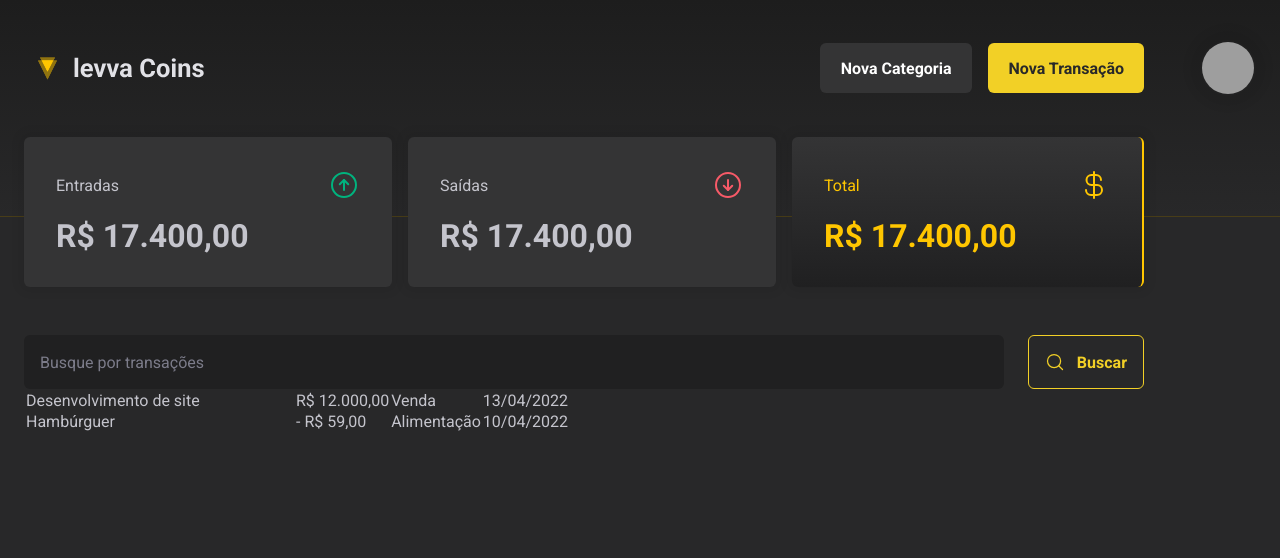
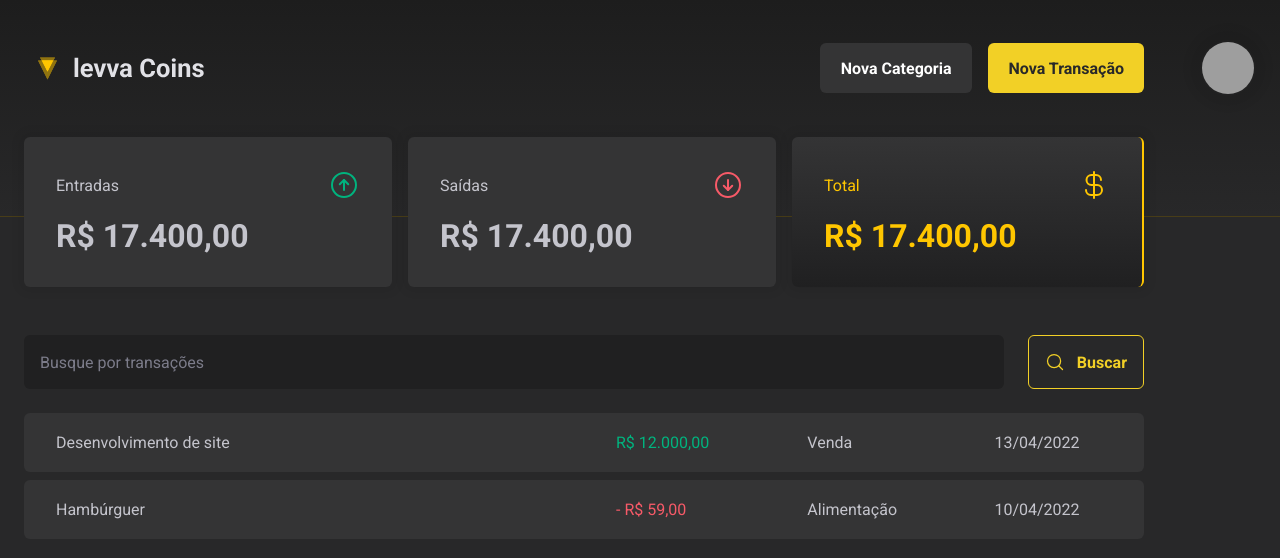
Before and after one commit to jemluz/levva-coins-ensaio, a React (Vite) app: page /home in a window 1280 px wide. Shown: the top 558 px of the page. Built offline with nearby package versions, Linux system fonts and the light colour scheme; grey boxes are pictures that could not be loaded.

Commit message:
Estilização - Tabela II
- Estilização do TransactionsContainer.
- Estilização do TransactionsTable.
- Criação da interface PriceHighlightProps.
- Estilização do PriceHighlight.

```diff
--- a/src/pages/Home/index.tsx
+++ b/src/pages/Home/index.tsx
@@ -17,7 +17,7 @@ export function Home() {
             <tr>
               <td width="50%">Desenvolvimento de site</td>
               <td>
-                <PriceHighlight>R$ 12.000,00</PriceHighlight>
+                <PriceHighlight variant="income">R$ 12.000,00</PriceHighlight>
               </td>
               <td>Venda</td>
               <td>13/04/2022</td>
@@ -26,7 +26,7 @@ export function Home() {
             <tr>
               <td width="50%">Hambúrguer</td>
               <td>
-                <PriceHighlight>- R$ 59,00</PriceHighlight>
+                <PriceHighlight variant="outcome">- R$ 59,00</PriceHighlight>
               </td>
               <td>Alimentação</td>
               <td>10/04/2022</td>
--- a/src/pages/Home/styles.ts
+++ b/src/pages/Home/styles.ts
@@ -7,10 +7,36 @@ export const HomeWrapper = styled.div`
 
 export const TransactionsContainer = styled.main`
   grid-column: 2 / 3;
+
+  width: 100%;
+  max-width: 1120px;
+  margin-top: 1rem;
 `
 
 export const TransactionsTable = styled.table`
+  width: 100%;
+  border-collapse: separate;
+  border-spacing: 0 0.5rem;
+
+  td {
+    padding: 1.25rem 2rem;
+    background: ${(p) => p.theme["gray-500"]};
+
+    &:first-child {
+      border-top-left-radius: 6px;
+      border-bottom-left-radius: 6px;
+    }
+    &:last-child {
+      border-top-right-radius: 6px;
+      border-bottom-right-radius: 6px;
+    }
+  }
 `
 
-export const PriceHighlight = styled.span`
+interface PriceHighlightProps {
+  variant: "income" | "outcome"
+}
+
+export const PriceHighlight = styled.span<PriceHighlightProps>`
+  color: ${(p) => p.variant === 'income' ? p.theme["green-300"] : p.theme["red-300"]};
 `
```
